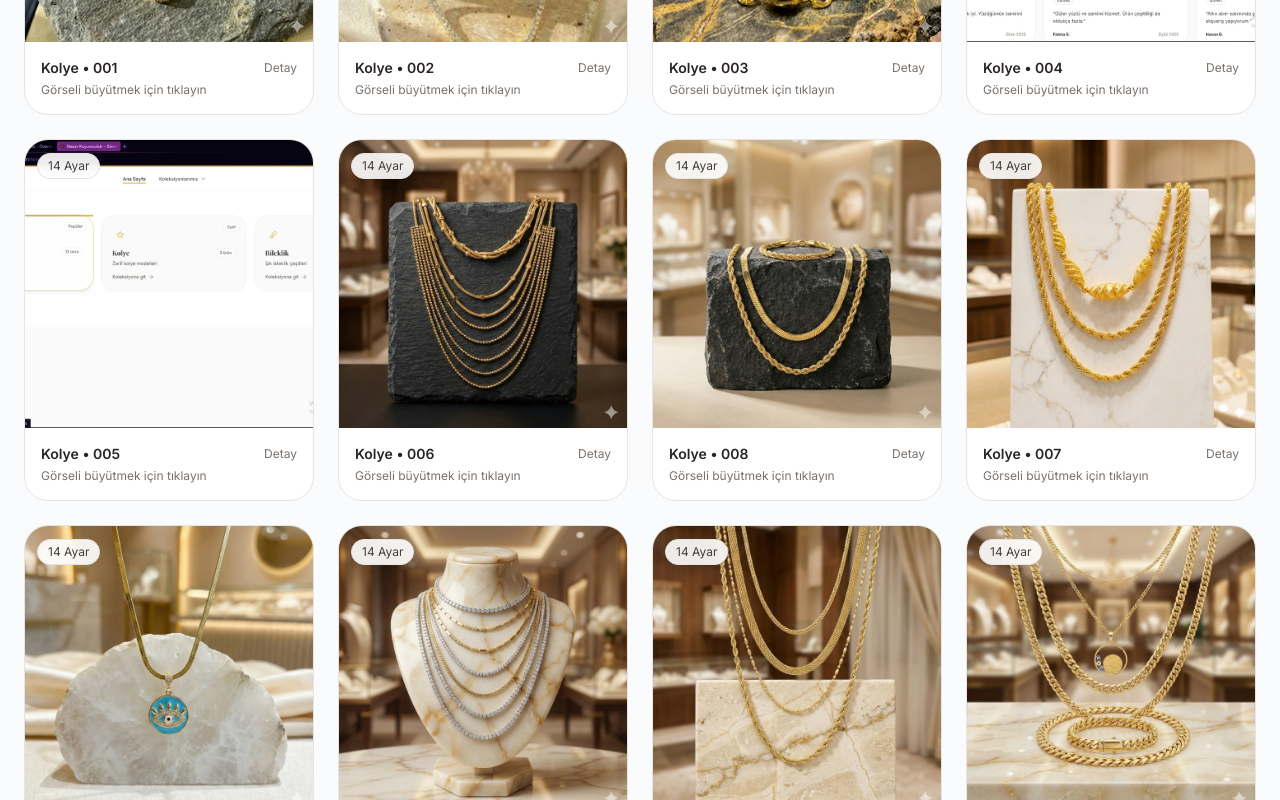
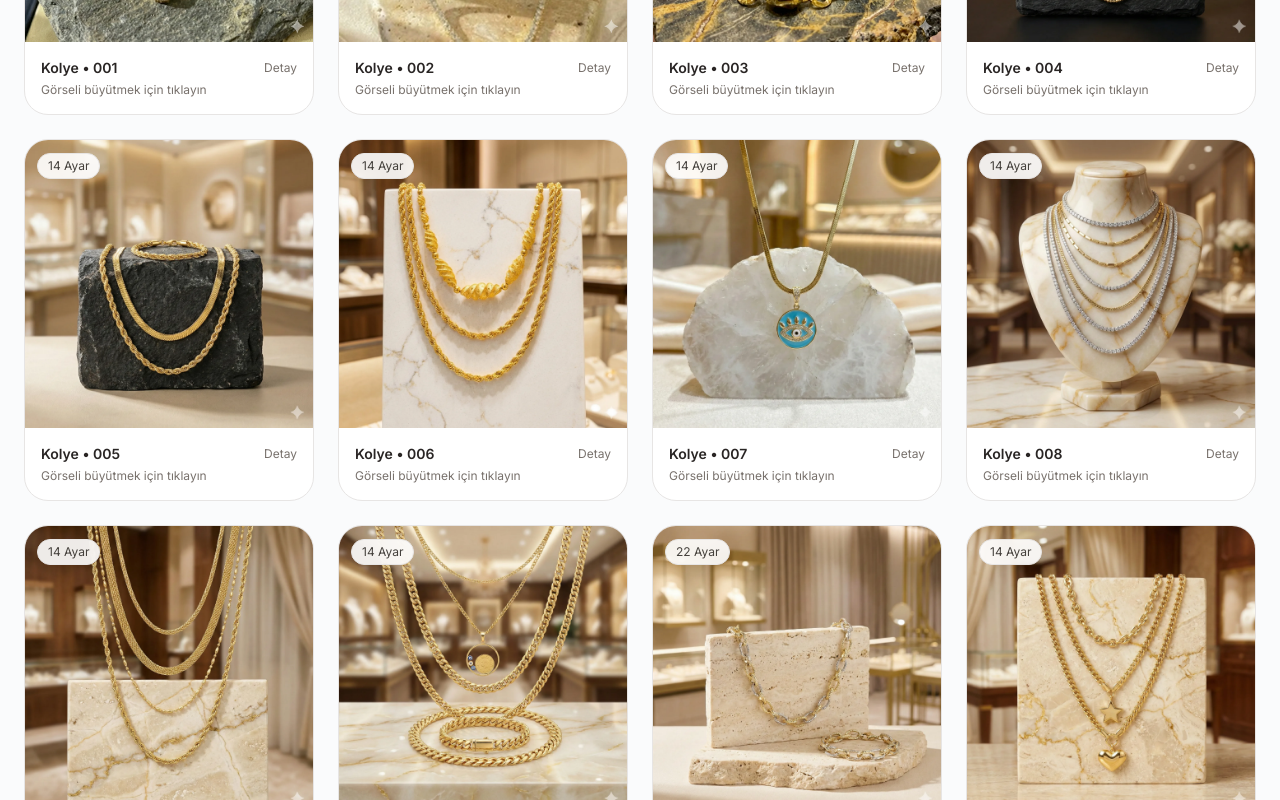
Before and after one commit to Alperen0000/nazarkuyumcusu, a Next.js app: page /collections/kolye in a window 1280 px wide. Shown: the part 620-1420 px from the top of the page. Built offline with nearby package versions, Linux system fonts and the light colour scheme; a web font is replaced by a local one.

Commit message:
4 ve 5 hatalıydı

```diff
--- a/src/data/product.ts
+++ b/src/data/product.ts
@@ -37,17 +37,15 @@ export const PRODUCTS: Product[] = [
   { id: 'kolye-001', category: 'kolye', tag: '14_ayar', image: '/products/kolye/kolye-001.webp' },
   { id: 'kolye-002', category: 'kolye', tag: '14_ayar', image: '/products/kolye/kolye-002.webp' },
   { id: 'kolye-003', category: 'kolye', tag: '14_ayar', image: '/products/kolye/kolye-003.webp' },
-  { id: 'kolye-004', category: 'kolye', tag: '14_ayar', image: '/products/kolye/kolye-004.webp' },
-  { id: 'kolye-005', category: 'kolye', tag: '14_ayar', image: '/products/kolye/kolye-005.webp' },
-  { id: 'kolye-006', category: 'kolye', tag: '14_ayar', image: '/products/kolye/kolye-006.webp' },
-  { id: 'kolye-008', category: 'kolye', tag: '14_ayar', image: '/products/kolye/kolye-008.webp' },
-  { id: 'kolye-007', category: 'kolye', tag: '14_ayar', image: '/products/kolye/kolye-007.webp' },
-  { id: 'kolye-009', category: 'kolye', tag: '14_ayar', image: '/products/kolye/kolye-009.webp' },
-  { id: 'kolye-010', category: 'kolye', tag: '14_ayar', image: '/products/kolye/kolye-010.webp' },
-  { id: 'kolye-011', category: 'kolye', tag: '14_ayar', image: '/products/kolye/kolye-011.webp' },
-  { id: 'kolye-012', category: 'kolye', tag: '14_ayar', image: '/products/kolye/kolye-012.webp' },
-  { id: 'kolye-013', category: 'kolye', tag: '22_ayar', image: '/products/kolye/kolye-013.webp' },
-  { id: 'kolye-014', category: 'kolye', tag: '14_ayar', image: '/products/kolye/kolye-014.webp' },
+  { id: 'kolye-004', category: 'kolye', tag: '14_ayar', image: '/products/kolye/kolye-006.webp' },
+  { id: 'kolye-005', category: 'kolye', tag: '14_ayar', image: '/products/kolye/kolye-008.webp' },
+  { id: 'kolye-006', category: 'kolye', tag: '14_ayar', image: '/products/kolye/kolye-007.webp' },
+  { id: 'kolye-007', category: 'kolye', tag: '14_ayar', image: '/products/kolye/kolye-009.webp' },
+  { id: 'kolye-008', category: 'kolye', tag: '14_ayar', image: '/products/kolye/kolye-010.webp' },
+  { id: 'kolye-009', category: 'kolye', tag: '14_ayar', image: '/products/kolye/kolye-011.webp' },
+  { id: 'kolye-010', category: 'kolye', tag: '14_ayar', image: '/products/kolye/kolye-012.webp' },
+  { id: 'kolye-011', category: 'kolye', tag: '22_ayar', image: '/products/kolye/kolye-013.webp' },
+  { id: 'kolye-012', category: 'kolye', tag: '14_ayar', image: '/products/kolye/kolye-014.webp' },
 
   { id: 'yuzuk-001', category: 'yuzuk', tag: '14_ayar', image: '/products/yuzuk/yuzuk-001.webp' },
   { id: 'yuzuk-002', category: 'yuzuk', tag: '22_ayar', image: '/products/yuzuk/yuzuk-002.webp' },
```
Also changed, not shown: public/products/kolye/kolye-004.webp (deleted), public/products/kolye/kolye-005.webp (deleted).
